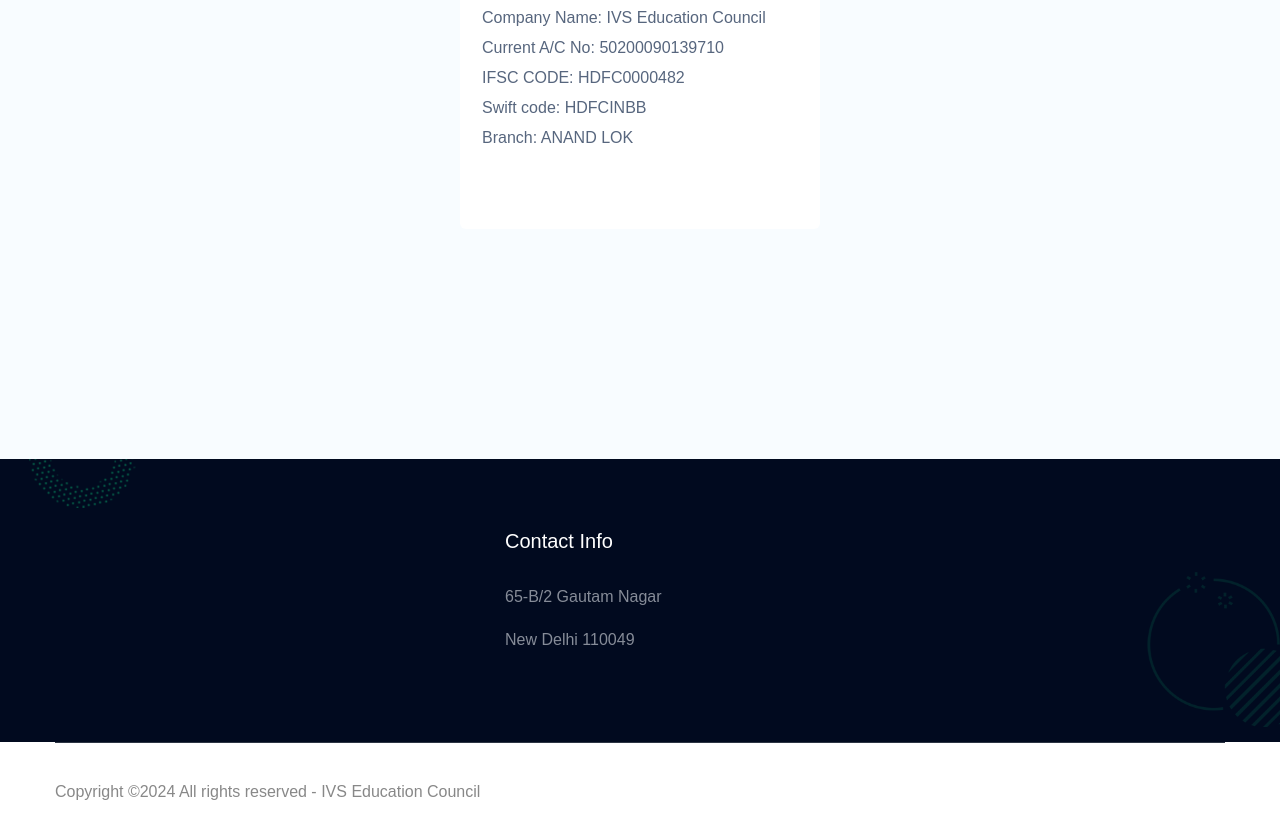
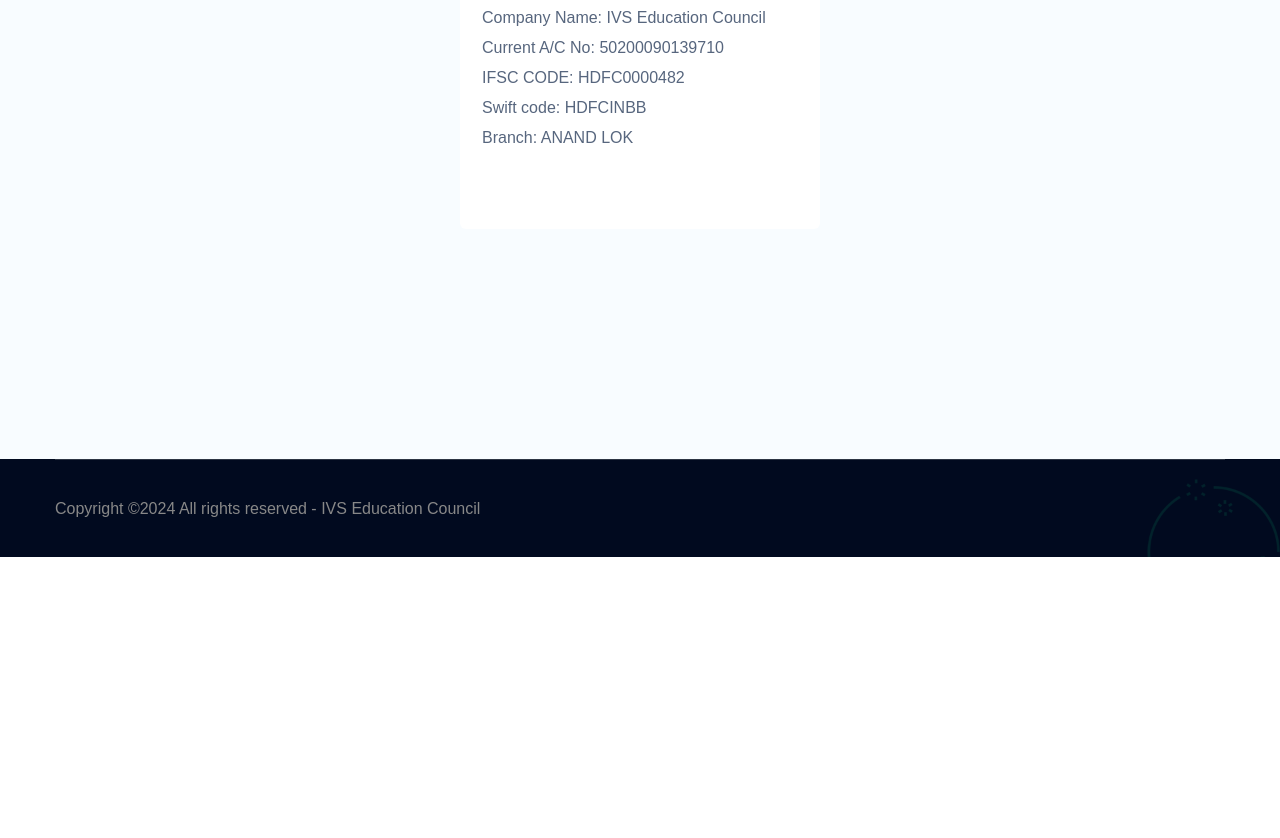
Before and after one commit to TanviC1314/IVS, a plain HTML site: page donate.html in a window 1280 px wide. Shown: the part 822-1660 px from the top of the page. After the commit the page ends 1379 px from the top, so only its background shows below. Drawn offline with Linux system fonts and the light colour scheme; a web font is replaced by a local one.

Commit message:
Update donate.html

```diff
--- a/donate.html
+++ b/donate.html
@@ -212,45 +212,7 @@
     <footer>
         <div class="footer-wrapper section-bg2" data-background="assets/img/gallery/footer_bg.png">
             <!-- Footer Top-->
-            <div class="footer-area footer-padding">
-                <div class="container">
-                    <div class="row d-flex justify-content-between">
-                        <div class="col-xl-3 col-lg-3 col-md-4 col-sm-6">
-                        <div class="single-footer-caption mb-50">
-                            <div class="single-footer-caption mb-30">
-                                <div class="footer-tittle">
 
-                                </div>
-                            </div>
-                        </div>
-                        </div>
-                        <div class="col-xl-3 col-lg-3 col-md-4 col-sm-5">
-                            <div class="single-footer-caption mb-50">
-                                <div class="footer-tittle">
-                                    <h4>Contact Info</h4>
-                                    <ul>
-                                        <li>
-                                            <p>65-B/2 Gautam Nagar
-                                              </p>
-                                        </li>
-                                        <li><a href="#">New Delhi 110049</a></li>
-
-                                    </ul>
-                                </div>
-
-                            </div>
-                        </div>
-                        <div class="col-xl-3 col-lg-3 col-md-4 col-sm-5">
-                            <div class="single-footer-caption mb-50">
-
-                            </div>
-                        </div>
-
-                        </div>
-                    </div>
-                </div>
-            </div>
-            <!-- footer-bottom -->
             <div class="footer-bottom-area">
                 <div class="container">
                     <div class="footer-border">
@@ -269,7 +231,6 @@
             </div>
         </div>
     </footer>
-
     <!-- Scroll Up -->
     <div id="back-top" >
         <a title="Go to Top" href="#"> <i class="fas fa-level-up-alt"></i></a>
```
